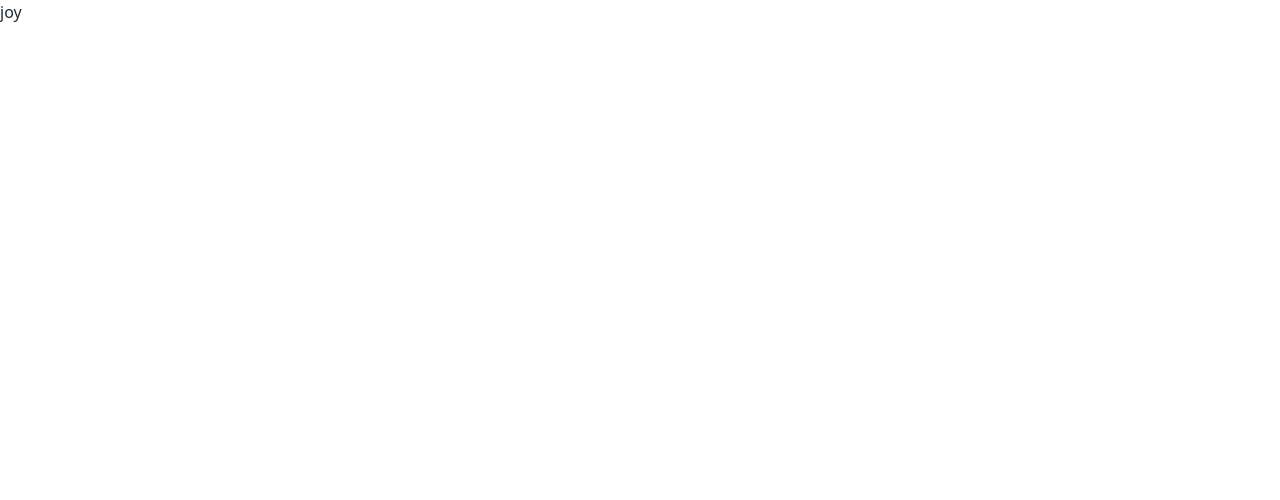
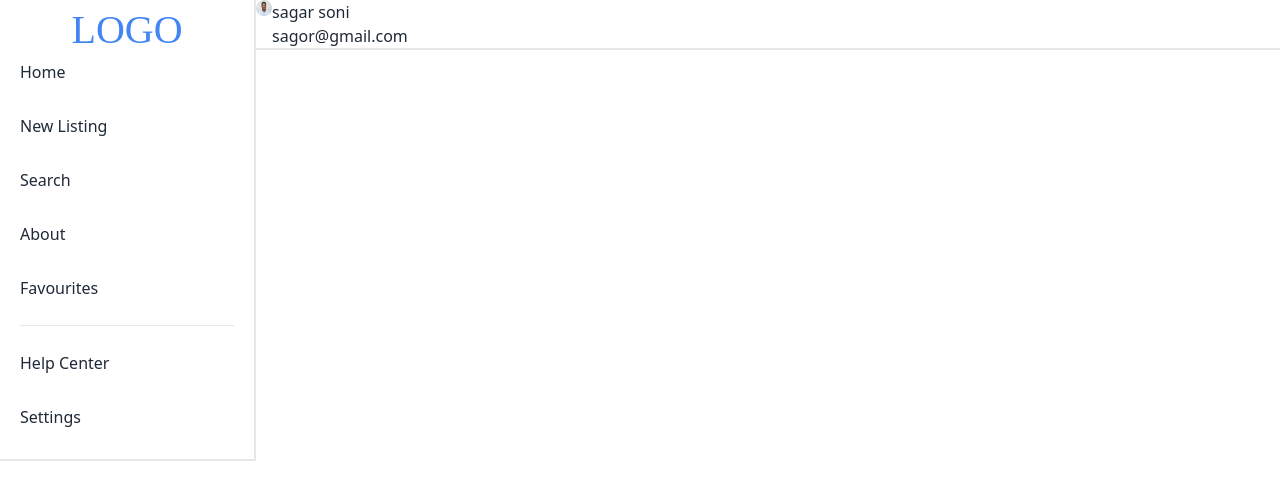
Before and after one commit to subirdas29/therapist, a React (Vite) app: page /home in a window 1280 px wide. Shown: the top 500 px of the page. Built offline with nearby package versions, Linux system fonts and the light colour scheme.

Commit message:
dashboard added

```diff
--- /dev/null
+++ b/src/Components/Home/CityState/CityState.jsx
@@ -0,0 +1,11 @@
+import React from 'react'
+
+const CityState = () => {
+  return (
+    <div>
+
+    </div>
+  )
+}
+
+export default CityState
--- /dev/null
+++ b/src/Components/Home/Dashboard/Dashboard.jsx
@@ -0,0 +1,23 @@
+import React from 'react'
+
+const Dashboard = () => {
+  return (
+    <div className=' border-r-2 border-b-2 border-r-[#E7E7E7]'>
+         <h1 className='text-[40px]  text-[#4285F3] font-poorrichard text-center '>LOGO</h1>
+      <div className='mx-5'>
+      <p className='mb-[30px]'>Home</p>
+      <p className='mb-[30px]'>New Listing</p>
+      <p className='mb-[30px]'>Search </p>
+      <p className='mb-[30px]'>About</p>
+
+      <p className=' mb-[25px]'>Favourites</p>
+      <hr className='mb-[25px]' />
+      <p className='mb-[30px] '>Help Center</p>
+
+      <p className='mb-[30px]'>Settings</p>
+      </div>
+    </div>
+  )
+}
+
+export default Dashboard
--- a/src/Components/Home/Home.jsx
+++ b/src/Components/Home/Home.jsx
@@ -1,10 +1,18 @@
 // import React from 'react'
+
+import Dashboard from "./Dashboard/Dashboard"
+import Navbar from "./Navbar/Navbar"
 
 const Home = () => {
 
   return (
     <div>
-      <h1>joy</h1>
+     <div className="grid grid-cols-5">
+      <Dashboard className =' row-span-11 '></Dashboard>
+      <div className="col-span-4">
+      <Navbar></Navbar>
+      </div>
+     </div>
 
     </div>
   )
--- a/src/Components/Home/Navbar/Navbar.jsx
+++ b/src/Components/Home/Navbar/Navbar.jsx
@@ -1,9 +1,18 @@
 import React from 'react'
-
+import dp from '../../../assets/home/dp.png'
 const Navbar = () => {
   return (
     <div>
+     <div className='flex justify-between border-b-2 border-b-[#E7E7E7]'>
+     <div className='flex'>
+        <img src={dp} className='w-4 h-4' alt="" />
+        <div>
+        <p>sagar soni</p>
+        <p>sagor@gmail.com</p>
+        </div>
+      </div>
 
+     </div>
     </div>
   )
 }
```
Also changed, not shown: src/assets/home/dp.png (added).
